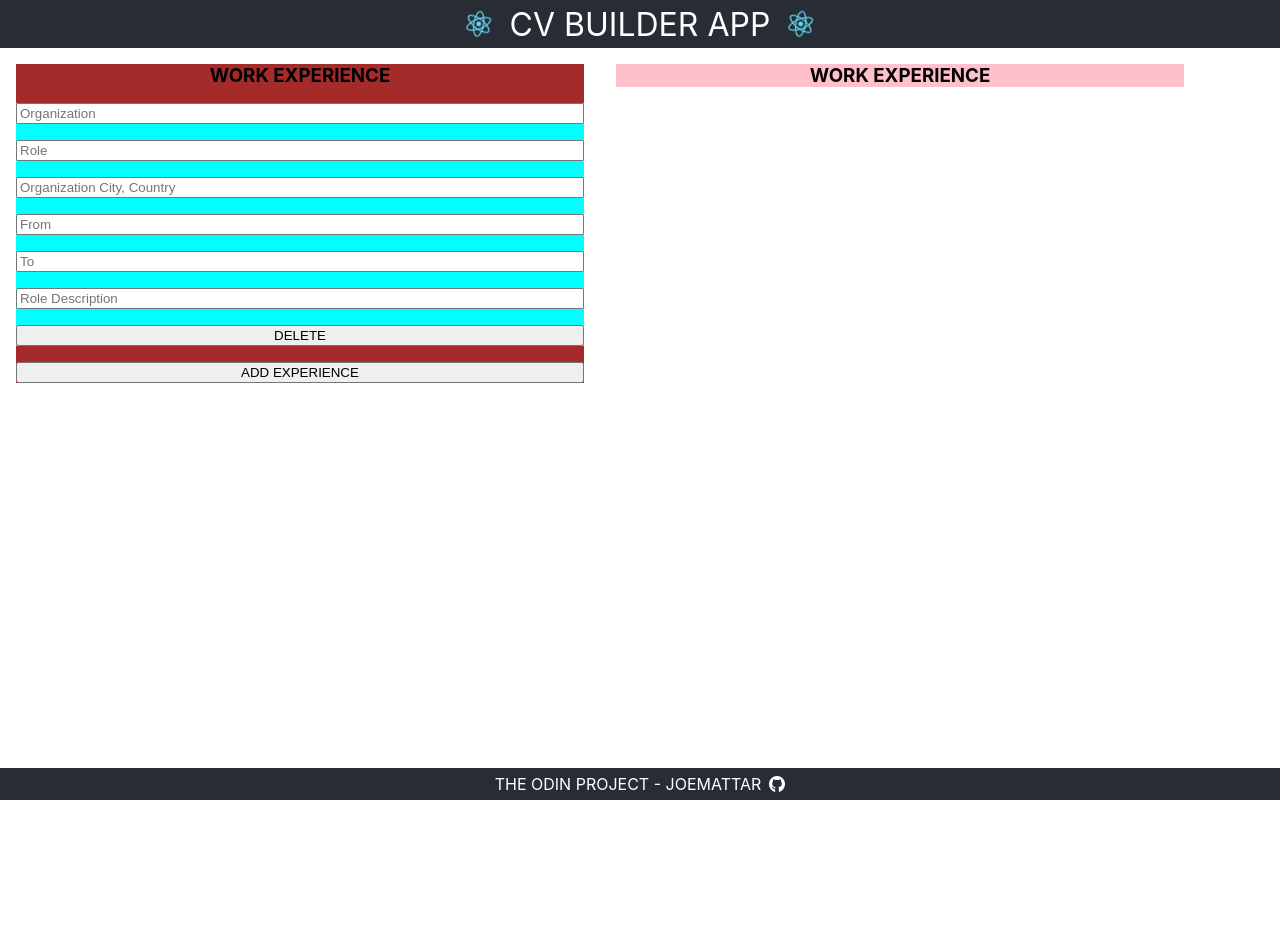
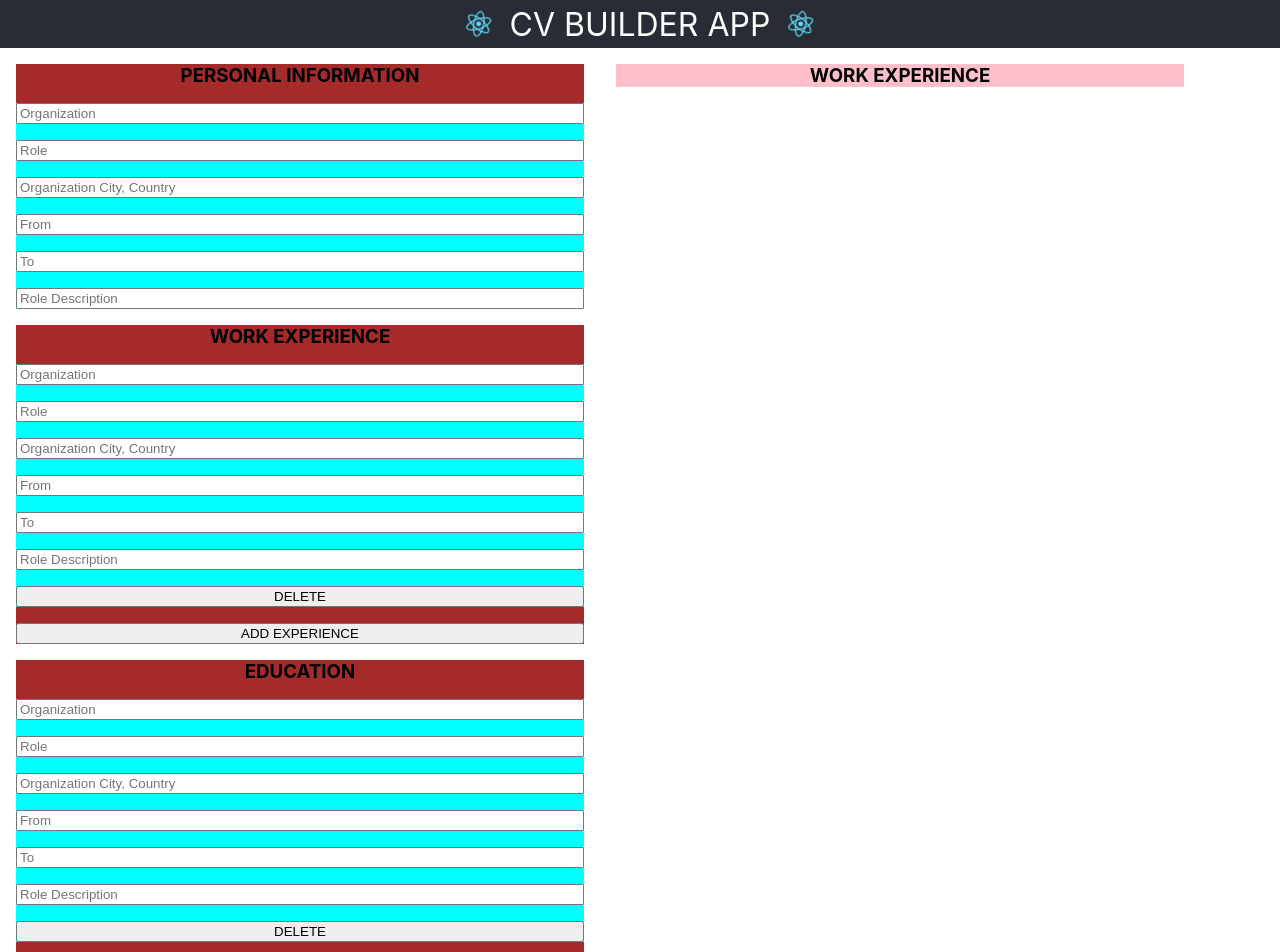
Before and after one commit to joemattar/cv-builder, a React (Create React App) app: page / in a window 1280 px wide. Shown: the top 952 px of the page. Before the commit the page ends 800 px from the top, so only its background shows below. Built offline with nearby package versions, Linux system fonts and the light colour scheme; the HTML template or start-up script is replaced by a standard one.

Commit message:
Create itemTemplates.js & lift all component states to App except item placeholders

```diff
--- a/src/App.js
+++ b/src/App.js
@@ -1,19 +1,57 @@
 import React from "react";
 import "./App.css";
+import uuid from "react-uuid";
+import itemTemplates from "./templates/itemTemplates.js";
 import Header from "./components/Header/Header.js";
 import Section from "./components/Section/Section.js";
 import PreviewSection from "./components/PreviewSection/PreviewSection.js";
 import Footer from "./components/Footer/Footer.js";
-import uuid from "react-uuid";
 
 class App extends React.Component {
   constructor(props) {
     super(props);
 
     this.state = {
+      personalItems: [uuid()],
       experienceItems: [uuid()],
       educationItems: [uuid()],
     };
+
+    this.addItem = this.addItem.bind(this);
+    this.deleteItem = this.deleteItem.bind(this);
+  }
+
+  // Method to add an input section item component given a data-type
+  addItem(event) {
+    if (event.target.getAttribute("data-type") === "experience") {
+      this.setState({
+        experienceItems: this.state.experienceItems.concat([uuid()]),
+      });
+    } else if (event.target.getAttribute("data-type") === "education") {
+      this.setState({
+        educationItems: this.state.educationItems.concat([uuid()]),
+      });
+    }
+  }
+
+  // Method to delete an input section item component given a data-type
+  deleteItem(event) {
+    const idToDelete = event.target.name;
+    if (event.target.getAttribute("data-type") === "experience") {
+      const indexToDelete = this.state.experienceItems.indexOf(idToDelete);
+      this.setState({
+        experienceItems: this.state.experienceItems
+          .slice(0, indexToDelete)
+          .concat(this.state.experienceItems.slice(indexToDelete + 1)),
+      });
+    } else if (event.target.getAttribute("data-type") === "education") {
+      const indexToDelete = this.state.educationItems.indexOf(idToDelete);
+      this.setState({
+        educationItems: this.state.educationItems
+          .slice(0, indexToDelete)
+          .concat(this.state.educationItems.slice(indexToDelete + 1)),
+      });
+    }
   }
 
   render() {
@@ -22,7 +60,28 @@ class App extends React.Component {
         <Header />
         <div className="App-container">
           <div className="inputs">
-            <Section items={this.experienceItems} />
+            <Section
+              data-type={itemTemplates.personal.dataType}
+              titleLong={itemTemplates.personal.dataTitleLong}
+              titleShort={itemTemplates.personal.dataTitleShort}
+              items={this.state.personalItems}
+            />
+            <Section
+              data-type={itemTemplates.experience.dataType}
+              titleLong={itemTemplates.experience.dataTitleLong}
+              titleShort={itemTemplates.experience.dataTitleShort}
+              items={this.state.experienceItems}
+              addItemHandler={this.addItem}
+              deleteItemHandler={this.deleteItem}
+            />
+            <Section
+              data-type={itemTemplates.education.dataType}
+              titleLong={itemTemplates.education.dataTitleLong}
+              titleShort={itemTemplates.education.dataTitleShort}
+              items={this.state.educationItems}
+              addItemHandler={this.addItem}
+              deleteItemHandler={this.deleteItem}
+            />
           </div>
           <div className="output">
             <PreviewSection />
--- a/src/components/Item/Item.js
+++ b/src/components/Item/Item.js
@@ -1,11 +1,25 @@
 import React from "react";
 import "./Item.css";
+import itemTemplates from "../../templates/itemTemplates.js";
 import InputText from "../InputText/InputText.js";
 import uuid from "react-uuid";
 
 // Define Experience Item component
 class Item extends React.Component {
   render() {
+    let button;
+    if (itemTemplates[this.props["data-type"]].dataHasButtons === true) {
+      button = (
+        <button
+          data-type={this.props["data-type"]}
+          name={this.props.itemId}
+          onClick={this.props.deleteItemHandler}
+        >
+          DELETE
+        </button>
+      );
+    }
+
     return (
       <div className="item" id={this.props.itemId}>
         <InputText id={uuid()} placeholder="Organization" />
@@ -14,12 +28,7 @@ class Item extends React.Component {
         <InputText id={uuid()} placeholder="From" />
         <InputText id={uuid()} placeholder="To" />
         <InputText id={uuid()} placeholder="Role Description" />
-        <button
-          name={this.props.itemId}
-          onClick={this.props.onDeleteButtonClickHandler}
-        >
-          DELETE
-        </button>
+        {button}
       </div>
     );
   }
--- a/src/components/Section/Section.js
+++ b/src/components/Section/Section.js
@@ -1,19 +1,14 @@
 import React from "react";
 import "./Section.css";
+import itemTemplates from "../../templates/itemTemplates.js";
 import Item from "../Item/Item.js";
-import uuid from "react-uuid";
 
-// Warning personal section does not have buttons
 class Section extends React.Component {
   constructor(props) {
     super(props);
 
-    this.state = { items: [uuid()] };
-
     this.handleSubmit = this.handleSubmit.bind(this);
     this.displayItems = this.displayItems.bind(this);
-    this.deleteItem = this.deleteItem.bind(this);
-    this.addItem = this.addItem.bind(this);
   }
 
   handleSubmit(event) {
@@ -21,36 +16,36 @@ class Section extends React.Component {
   }
 
   displayItems() {
-    const itemList = this.state.items.map((itemID) => (
+    const itemList = this.props.items.map((itemID) => (
       <div className="item" key={itemID}>
-        <Item itemId={itemID} onDeleteButtonClickHandler={this.deleteItem} />
+        <Item
+          data-type={this.props["data-type"]}
+          itemId={itemID}
+          deleteItemHandler={this.props.deleteItemHandler}
+        />
       </div>
     ));
     return itemList;
   }
 
-  deleteItem(event) {
-    const idToDelete = event.target.name;
-    const indexToDelete = this.state.items.indexOf(idToDelete);
-    this.setState({
-      items: this.state.items
-        .slice(0, indexToDelete)
-        .concat(this.state.items.slice(indexToDelete + 1)),
-    });
-  }
+  render() {
+    let button;
+    if (itemTemplates[this.props["data-type"]].dataHasButtons === true) {
+      button = (
+        <button
+          onClick={this.props.addItemHandler}
+          data-type={this.props["data-type"]}
+        >
+          ADD {this.props.titleShort}
+        </button>
+      );
+    }
 
-  addItem() {
-    this.setState({
-      items: this.state.items.concat([uuid()]),
-    });
-  }
-
-  render() {
     return (
       <form className="section" onSubmit={this.handleSubmit}>
-        <h3>WORK EXPERIENCE</h3>
+        <h3>{this.props.titleLong}</h3>
         {this.displayItems()}
-        <button onClick={this.addItem}>ADD EXPERIENCE</button>
+        {button}
       </form>
     );
   }
--- a/src/templates/itemTemplates.js
+++ b/src/templates/itemTemplates.js
@@ -7,6 +7,10 @@ const itemTemplates = {
     phone: "Phone Number",
     email: "Email Address",
     bio: "Short Bio",
+    dataType: "personal",
+    dataTitleLong: "PERSONAL INFORMATION",
+    dataTitleShort: "PERSONAL",
+    dataHasButtons: false,
   },
   experience: {
     organization: "Organization/Company Name",
@@ -15,6 +19,10 @@ const itemTemplates = {
     to: "To",
     role: "Role",
     description: "Role Description",
+    dataType: "experience",
+    dataTitleLong: "WORK EXPERIENCE",
+    dataTitleShort: "EXPERIENCE",
+    dataHasButtons: true,
   },
   education: {
     organization: "School/College/University Name",
@@ -23,6 +31,10 @@ const itemTemplates = {
     to: "To",
     degree: "Degree",
     field: "Field Of Study",
+    dataType: "education",
+    dataTitleLong: "EDUCATION",
+    dataTitleShort: "EDUCATION",
+    dataHasButtons: true,
   },
 };
 
```
